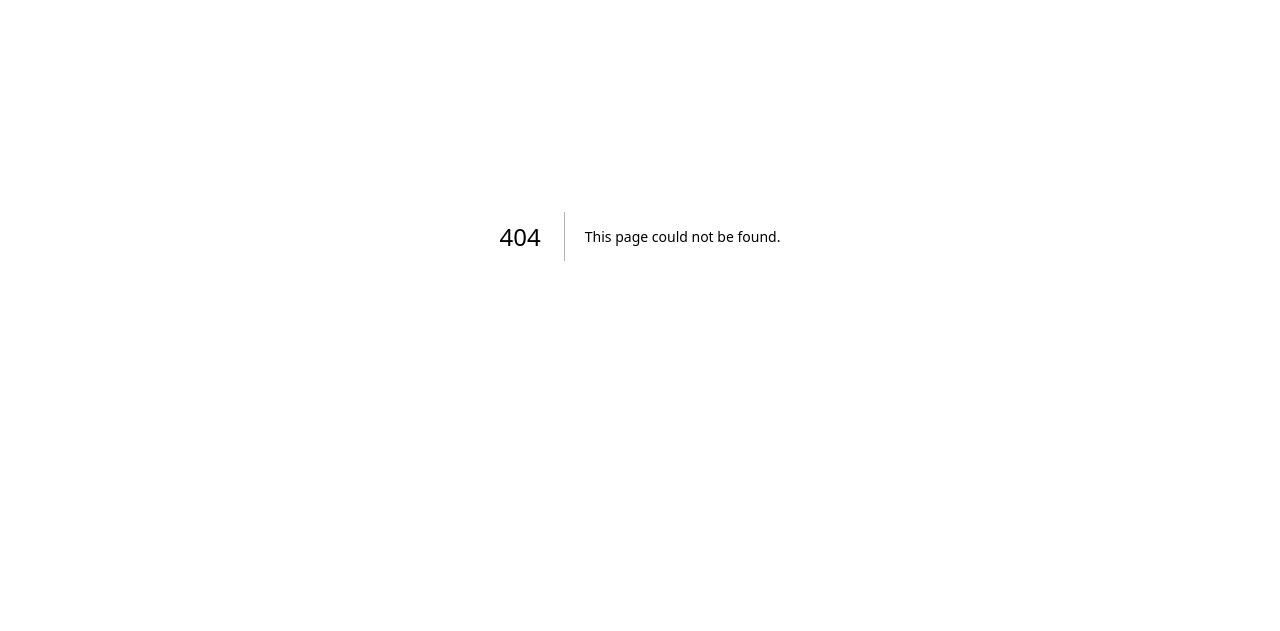
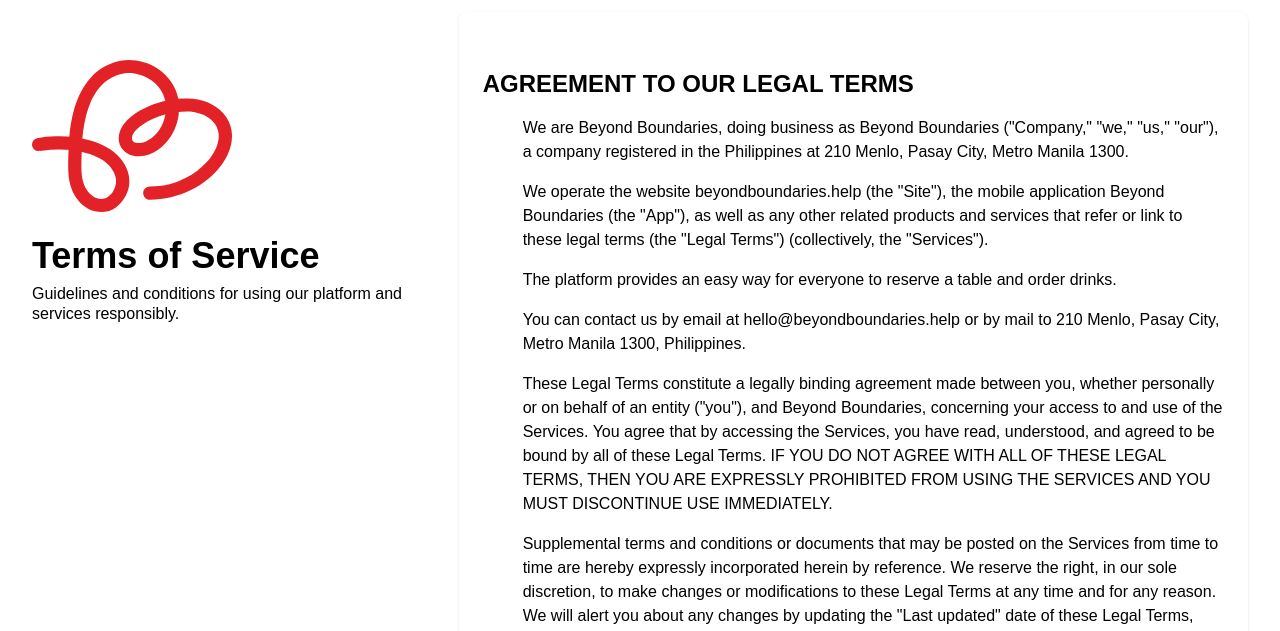
Before and after one commit to louislemsic/beyond-boundaries, a Next.js app: page /terms in a window 1280 px wide. Before the commit this address had no page. Shown: the part 164-795 px from the top of the page. Built offline with nearby package versions, Linux system fonts and the light colour scheme.

Commit message:
Deploy terms + privacy policy pages

```diff
--- /dev/null
+++ b/src/app/privacy/page.tsx
@@ -0,0 +1,74 @@
+import fs from 'fs';
+import path from 'path';
+import ReactMarkdown from 'react-markdown';
+import Image from "next/image";
+
+// Configurable metadata that can be easily adjusted per project
+export const metadata = {
+  title: 'Privacy Policy',
+  description: 'Our commitment to protecting your privacy and personal data.',
+}
+
+export default async function PrivacyPolicy() {
+  // Configurable path to markdown file
+  const filePath = path.join(process.cwd(), 'public', 'privacy.md')
+  const fileContent = fs.readFileSync(filePath, 'utf8')
+
+  return (
+    <main className={`min-h-screen bg-bc-2 text-black`}>
+      <div className="max-w-7xl mx-auto px-4 sm:px-6 lg:px-8">
+        <div className="lg:flex lg:gap-8">
+
+          {/* Left column - fixed on desktop */}
+          <div className="hidden lg:block lg:w-1/3 pt-12">
+            <div className="sticky top-56">
+              <Image
+                src="/svgs/logo-red.svg"
+                alt="Company Logo"
+                width={200}
+                height={50}
+              />
+              <h1 className={`mt-6 text-4xl font-extrabold`}>{metadata.title}</h1>
+              <p className={`mt-2 text-md leading-tight`}>{metadata.description}</p>
+            </div>
+          </div>
+
+          {/* Right column - scrollable content */}
+          <div className="lg:w-2/3 py-44">
+            {/* Mobile/Tablet header */}
+            <div className="lg:hidden mb-8 pl-6">
+              <Image
+                src="/svgs/logo-red.svg"
+                alt="Company Logo"
+                width={100}
+                height={50}
+              />
+              <h1 className={`mt-6 text-4xl font-extrabold`}>{metadata.title}</h1>
+              <p className={`mt-2 text-lg leading-tight`}>{metadata.description}</p>
+            </div>
+
+            {/* Content */}
+            <div className="shadow overflow-hidden sm:rounded-lg">
+              <div className="px-4 py-5 sm:p-6">
+                <ReactMarkdown
+                  components={{
+                    h2: ({ node, ...props }) => <h2 className="text-2xl font-bold mt-8 mb-4 text-bc-1" {...props} />,
+                    h3: ({ node, ...props }) => <h3 className="text-xl font-semibold mt-6 mb-3 pl-5 text-bc-1" {...props} />,
+                    p: ({ node, ...props }) => <p className="text-base mb-4 pl-10" {...props} />,
+                    ul: ({ node, ...props }) => <ul className="list-disc mb-4 pl-20" {...props} />,
+                    li: ({ node, ...props }) => <li className="mb-2" {...props} />,
+                    a: ({ node, ...props }) => (
+                      <a className={`hover:underline`} {...props} />
+                    ),
+                  }}
+                >
+                  {fileContent}
+                </ReactMarkdown>
+              </div>
+            </div>
+          </div>
+        </div>
+      </div>
+    </main>
+  )
+}
--- /dev/null
+++ b/src/app/terms/page.tsx
@@ -0,0 +1,72 @@
+import fs from 'fs';
+import path from 'path';
+import ReactMarkdown from 'react-markdown';
+import Image from "next/image";
+
+export const metadata = {
+  title: 'Terms of Service',
+  description: 'Guidelines and conditions for using our platform and services responsibly.',
+}
+
+export default async function Terms() {
+  const filePath = path.join(process.cwd(), 'public', 'terms.md');
+  const fileContent = fs.readFileSync(filePath, 'utf8');
+
+  return (
+    <main className={`min-h-screen bg-bc-2 text-black`}>
+      <div className="max-w-7xl mx-auto px-4 sm:px-6 lg:px-8">
+        <div className="lg:flex lg:gap-8">
+
+          {/* Left column - fixed on desktop */}
+          <div className="hidden lg:block lg:w-1/3 pt-12">
+            <div className="sticky top-56">
+              <Image
+                src="/svgs/logo-red.svg"
+                alt="Company Logo"
+                width={200}
+                height={50}
+              />
+              <h1 className={`mt-6 text-4xl font-extrabold`}>{metadata.title}</h1>
+              <p className={`mt-2 text-md leading-tight`}>{metadata.description}</p>
+            </div>
+          </div>
+
+          {/* Right column - scrollable content */}
+          <div className="lg:w-2/3 py-44">
+            {/* Mobile/Tablet header */}
+            <div className="lg:hidden mb-8 pl-6">
+              <Image
+                src="/svgs/logo-red.svg"
+                alt="Company Logo"
+                width={100}
+                height={50}
+              />
+              <h1 className={`mt-6 text-4xl font-extrabold`}>{metadata.title}</h1>
+              <p className={`mt-2 text-lg leading-tight`}>{metadata.description}</p>
+            </div>
+
+            {/* Content */}
+            <div className="shadow overflow-hidden sm:rounded-lg">
+              <div className="px-4 py-5 sm:p-6">
+                <ReactMarkdown
+                  components={{
+                    h2: ({ node, ...props }) => <h2 className="text-2xl font-bold mt-8 mb-4 text-bc-1" {...props} />,
+                    h3: ({ node, ...props }) => <h3 className="text-xl font-semibold mt-6 mb-3 pl-5 text-bc-1" {...props} />,
+                    p: ({ node, ...props }) => <p className="text-base mb-4 pl-10" {...props} />,
+                    ul: ({ node, ...props }) => <ul className="list-disc mb-4 pl-20" {...props} />,
+                    li: ({ node, ...props }) => <li className="mb-2" {...props} />,
+                    a: ({ node, ...props }) => (
+                      <a className={`hover:underline`} {...props} />
+                    ),
+                  }}
+                >
+                  {fileContent}
+                </ReactMarkdown>
+              </div>
+            </div>
+          </div>
+        </div>
+      </div>
+    </main>
+  )
+}
```
